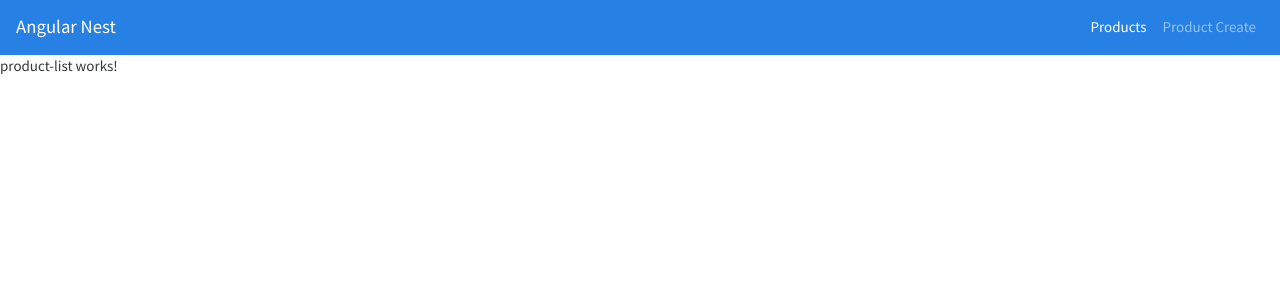
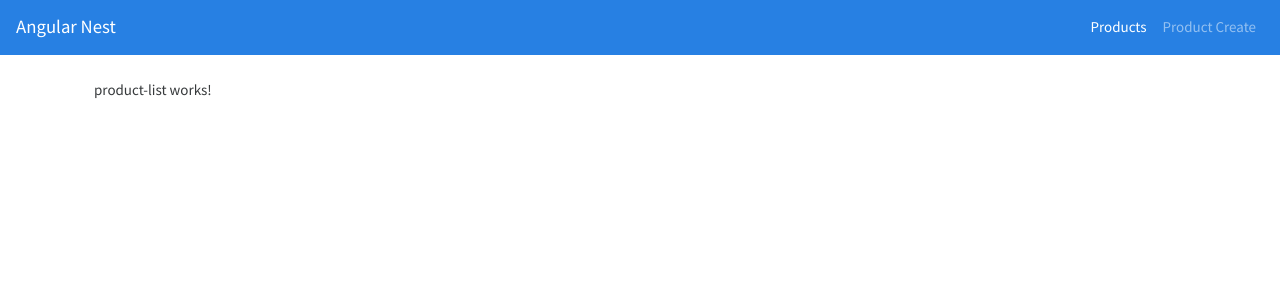
Before and after one commit to juanjosevega99/products-angular-nest, an Angular app: page / in a window 1280 px wide. Shown: the top 300 px of the page. Built offline with nearby package versions, Linux system fonts and the light colour scheme.

Commit message:
[ADD] style to app html

```diff
--- a/src/app/app.component.html
+++ b/src/app/app.component.html
@@ -1,2 +1,5 @@
 <app-navbar></app-navbar>
-<router-outlet></router-outlet>
+
+<div class="container p-4">
+  <router-outlet></router-outlet>
+</div>
```
